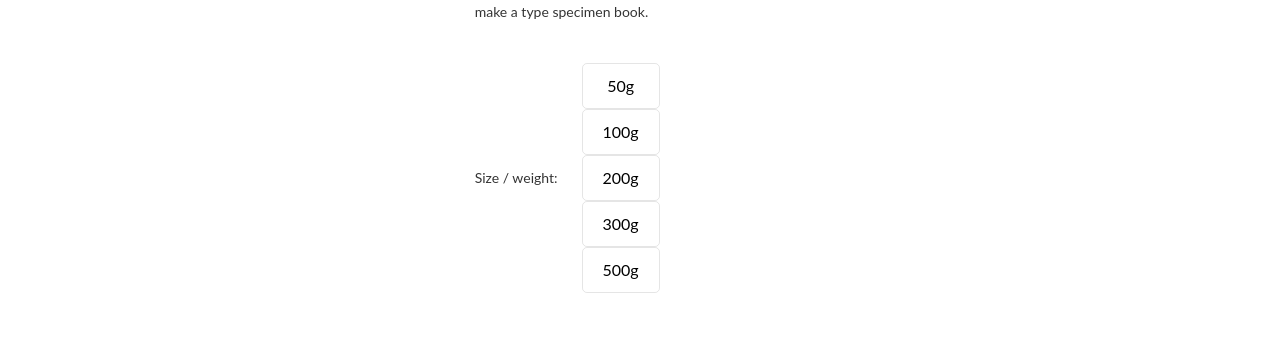
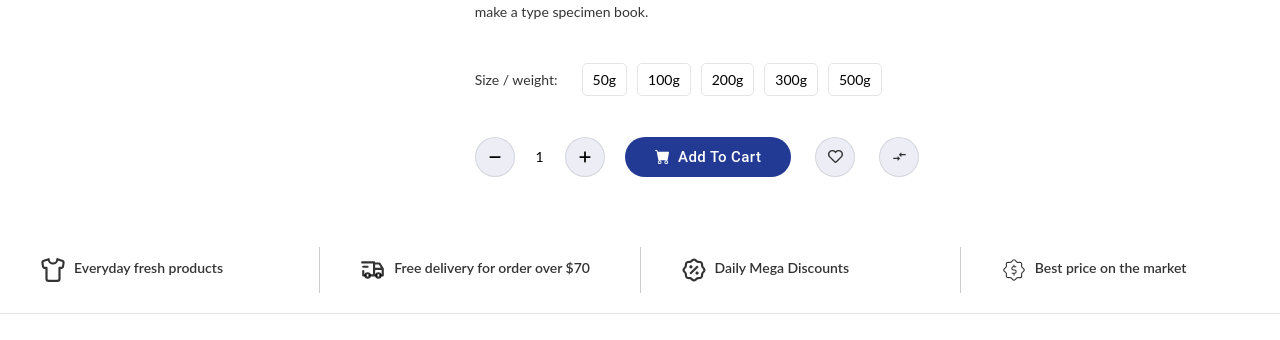
Before and after one commit to ifazzz/full-stack-ecommerce, a React (Create React App) app: page /product/1 in a window 1280 px wide. Shown: the part 448-788 px from the top of the page. Built offline with nearby package versions, Linux system fonts and the light colour scheme; no server answers.

Commit message:
feat: add circular buttons for wishlist and compare functionality in ProductDetails

```diff
--- a/src/App.css
+++ b/src/App.css
@@ -61,6 +61,11 @@ button{
 }
 .btn-sml svg{
   font-size: 20px;
+}
+
+.btn-circle{
+  border-radius: 50% !important;
+  min-width: auto !important;
 }
 
 
@@ -1051,16 +1056,35 @@ footer .copyright ul li a:hover svg{
   display: flex;
   align-items: center;
   justify-content: center;
-  padding: 10px 20px !important;
+  padding: 5px 10px !important;
   border: 1px solid rgba(0,0,0,0.1);
   border-radius: 5px !important;
   cursor: pointer;
   text-decoration: none !important;
   color: #000;
-  font-size: 16px !important;
+  font-size: 14px !important;
   transition: all 0.1s ease-in-out;
 }
+.productSize ul li a:hover{
+  background: #ececec;
+}
 .productSize ul li a.active{
-  background: #3bb77e !important;
+  background: #233a95 !important;
   color: #fff !important;
 }
+
+.productDetails .btn-circle{
+  min-width: 40px !important;
+  width: 40px !important;
+  height: 40px !important;
+  border-radius: 50% !important;
+  background: #edeef5 !important;
+  border: 1px solid rgba(0,0,0,0.1) !important;
+  color: #000;
+  padding: 5px !important;
+}
+
+.productDetails .btn-circle svg{
+  color: #000 !important;
+  opacity: 0.8;
+}
--- a/src/Pages/ProductDetails/index.js
+++ b/src/Pages/ProductDetails/index.js
@@ -4,6 +4,9 @@ import QuantityBox from "../../Components/QuantityBox";
 import Button from "@mui/material/Button";
 import { BsCartFill } from "react-icons/bs";
 import { useState } from "react";
+import { FaRegHeart } from "react-icons/fa";
+import { MdOutlineCompareArrows } from "react-icons/md";
+import Tooltip from '@mui/material/Tooltip';
 
 const ProductDetails = () => {
   const [activeSize, setActiveSize] = useState(null);
@@ -64,39 +67,66 @@ const ProductDetails = () => {
               <div className="productSize d-flex align-items-center">
                 <span>Size / weight:</span>
                 <ul className="list list-inline mb-0 ps-4">
-                  <li className="list inline-item">
-                    <a className={`tag ${activeSize === 0 ? "active" : ""}`}>
+                  <li className="list-inline-item">
+                    <a
+                      className={`tag ${activeSize === 0 ? "active" : ""}`}
+                      onClick={() => isActive(0)}
+                    >
                       50g
                     </a>
                   </li>
-                  <li className="list inline-item">
-                    <a className={`tag ${activeSize === 1 ? "active" : ""}`}>
+                  <li className="list-inline-item">
+                    <a
+                      className={`tag ${activeSize === 1 ? "active" : ""}`}
+                      onClick={() => isActive(1)}
+                    >
                       100g
                     </a>
                   </li>
-                  <li className="list inline-item">
-                    <a className={`tag ${activeSize === 2 ? "active" : ""}`}>
+                  <li className="list-inline-item">
+                    <a
+                      className={`tag ${activeSize === 2 ? "active" : ""}`}
+                      onClick={() => isActive(2)}
+                    >
                       200g
                     </a>
                   </li>
-                  <li className="list inline-item">
-                    <a className={`tag ${activeSize === 3 ? "active" : ""}`}>
+                  <li className="list-inline-item">
+                    <a
+                      className={`tag ${activeSize === 3 ? "active" : ""}`}
+                      onClick={() => isActive(3)}
+                    >
                       300g
                     </a>
                   </li>
-                  <li className="list inline-item">
-                    <a className={`tag ${activeSize === 4 ? "active" : ""}`}>
+                  <li className="list-inline-item">
+                    <a
+                      className={`tag ${activeSize === 4 ? "active" : ""}`}
+                      onClick={() => isActive(4)}
+                    >
                       500g
                     </a>
                   </li>
                 </ul>
               </div>
 
-              <div className="d-flex align-items-center mt-4">
+              <div className="d-flex align-items-center mt-3">
                 <QuantityBox />
                 <Button className="btn-blue btn-lg btn-big btn-round">
                   <BsCartFill /> &nbsp; Add to cart
                 </Button>
+
+                <Tooltip title="Add to Wishlist" placement="top">
+                <Button className="btn-blue btn-lg btn-big btn-circle ms-4">
+                  <FaRegHeart />
+                </Button>
+                </Tooltip>
+
+                <Tooltip title="Add to Compare" placement="top">
+                <Button className="btn-blue btn-lg btn-big btn-circle ms-4">
+                  <MdOutlineCompareArrows />
+                </Button>
+                </Tooltip>
               </div>
             </div>
           </div>
```
